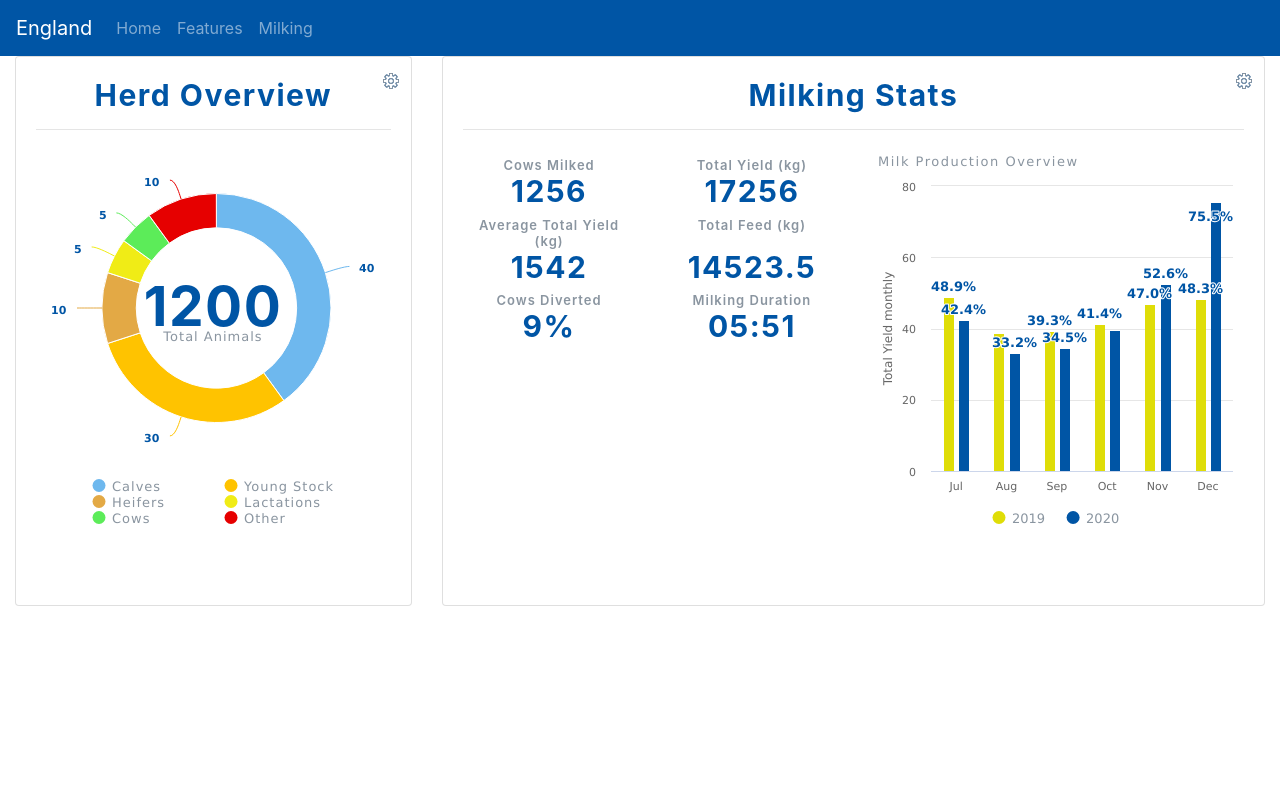
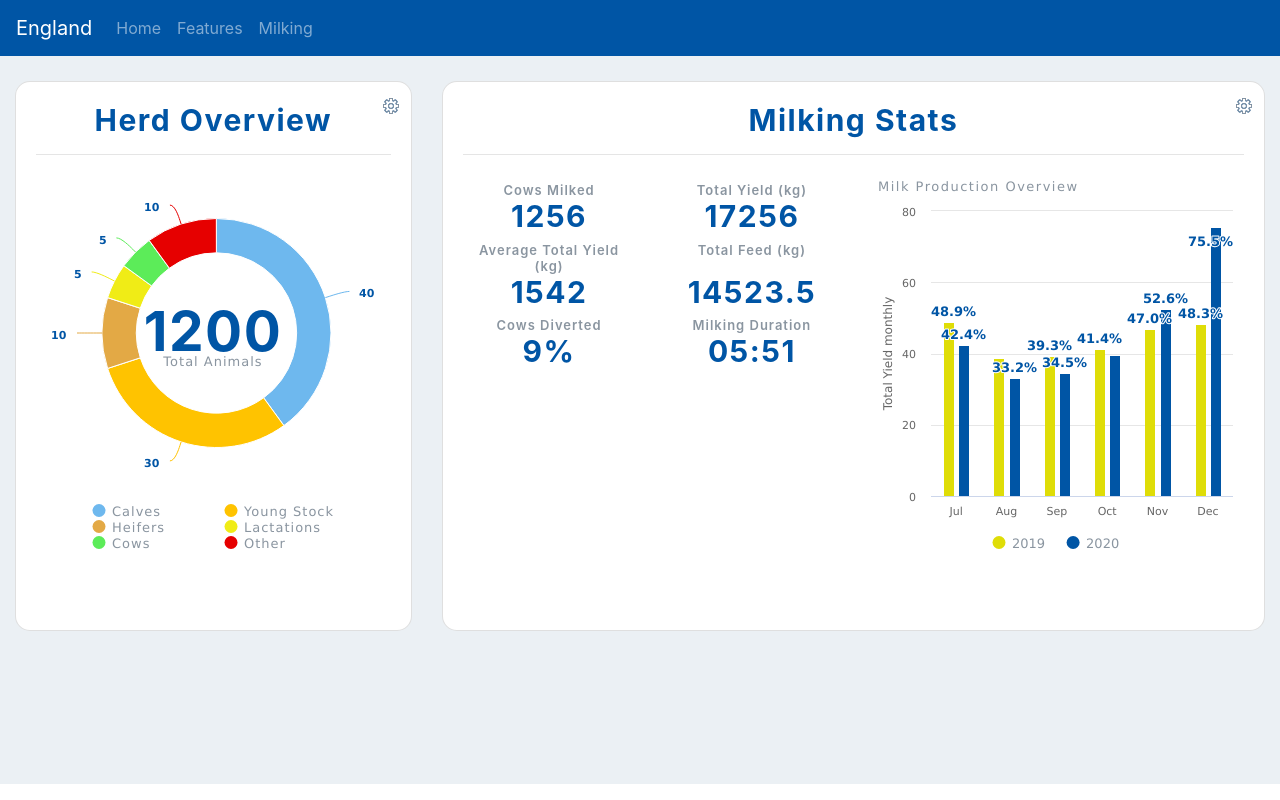
Before and after one commit to mshahnawaz9935/MERN_DASHBOARD, a React (Create React App) app: page / in a window 1280 px wide. Built offline with nearby package versions, Linux system fonts and the light colour scheme.

Commit message:
Some styles

```diff
--- a/src/App.js
+++ b/src/App.js
@@ -8,10 +8,10 @@ import React, { Component } from 'react';
 class App extends Component {
   render() {
     return (
-      <div className="App">
+      <div className="App" style={{ backgroundColor:'#ebf0f4',height:'98vh'}}>
         <NavMenu />
 
-        <FirstContainer />
+        <FirstContainer  />
 
       </div>
     );
--- a/src/components/FirstContainer.js
+++ b/src/components/FirstContainer.js
@@ -235,13 +235,13 @@ class FirstContainer extends Component{
 
   render() {
       return(
-    <div className="FirstContainer">
+    <div className="FirstContainer" >
 
-        <div class="container-fluid">
+        <div class="container-fluid"  >
 
-        <div class="row" >
+        <div class="row" style={{marginTop:'2%'}}>
         <div class="col-xl-4 " >
-            <div class="card row1" >
+            <div class="card row1" style={{borderRadius:'15px'}} >
                 <div class="settings">
                     <a href="#">
                         <img src="settings2.svg" alt="settings" />
@@ -264,7 +264,7 @@ class FirstContainer extends Component{
 
         </div>
         <div class="col-xl-8" >
-            <div class="card row1" >
+            <div class="card row1"  style={{borderRadius:'15px'}} >
                 <div class="settings">
                     <a href="#">
                         <img src="settings2.svg" alt="settings" />
--- a/src/index.css
+++ b/src/index.css
@@ -7,7 +7,7 @@ body {
     sans-serif;
   -webkit-font-smoothing: antialiased;
   -moz-osx-font-smoothing: grayscale;
-  background-color:#ebf0f4;
+
 }
 
 code {
@@ -19,6 +19,7 @@ code {
   height:550px;
 
 }
+
 .card_title {
   height: 41px;
   font-size: 30px;
```
